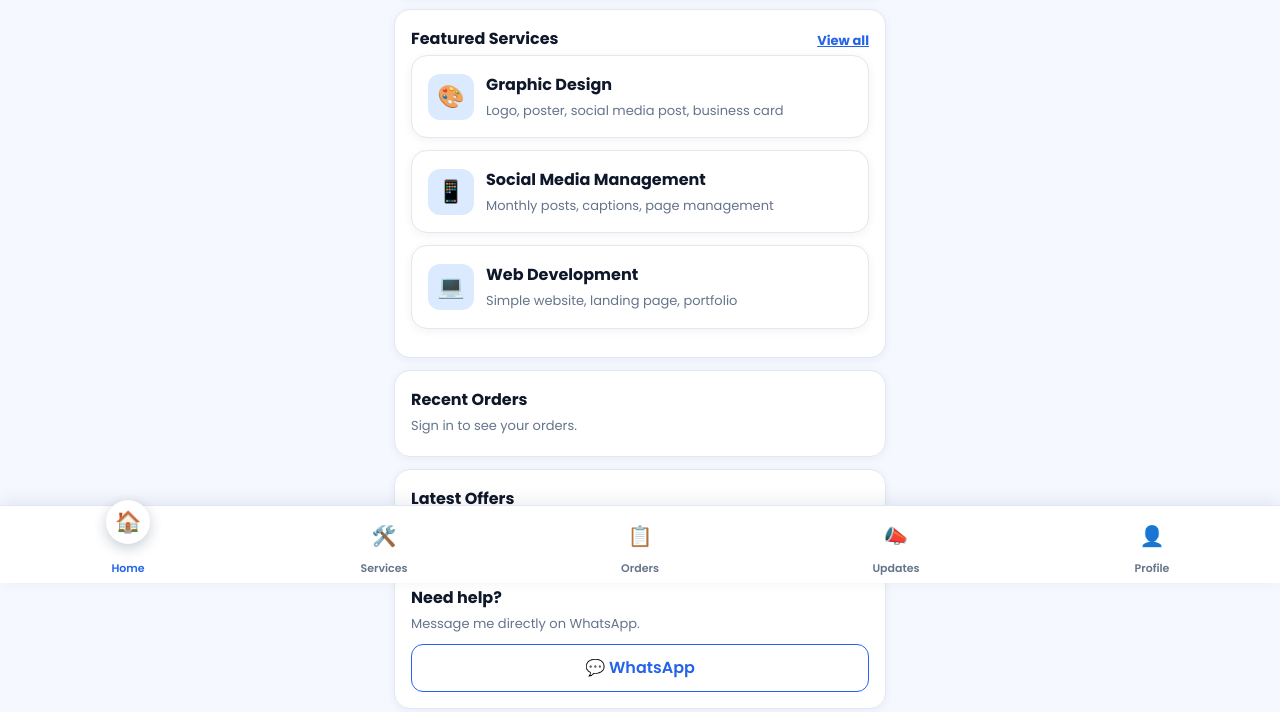
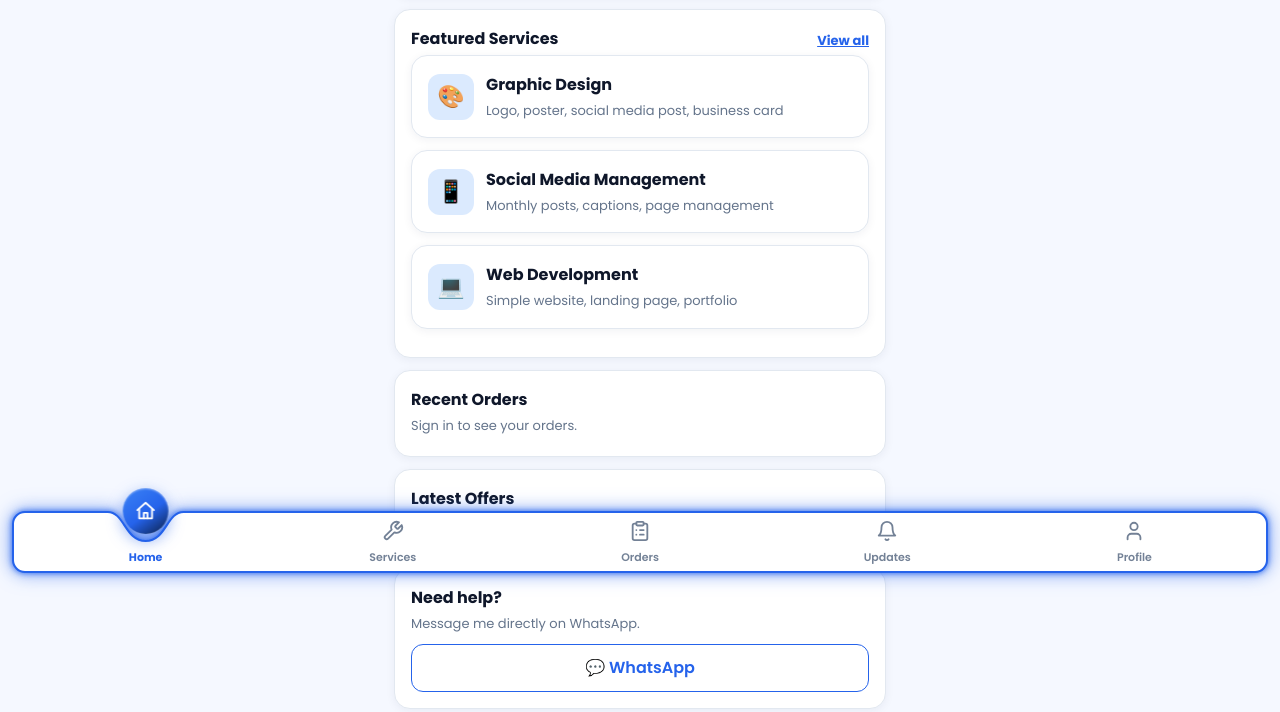
Before and after one commit to ubaidgillstudio-oss/UGS-App, a plain HTML site: page index.html in a window 1280 px wide. Shown: the part 217-929 px from the top of the page. Drawn offline with Linux system fonts and the light colour scheme.

Commit message:
Update index.html

```diff
--- a/index.html
+++ b/index.html
@@ -18,7 +18,7 @@ body{margin:0;background:var(--bg);color:var(--text)}
 #splash{position:fixed;inset:0;z-index:999;background:linear-gradient(160deg,#0B1F46,#1d4ed8);display:flex;flex-direction:column;align-items:center;justify-content:center;color:#fff;transition:opacity .5s}
 #splash img{width:130px;height:130px;border-radius:50%;background:#fff}
 #splash h1{margin:18px 0 6px;font-size:20px;text-align:center}#splash p{margin:0;color:var(--light)}
-.wrap{max-width:520px;margin:auto;padding:14px 14px calc(88px + env(safe-area-inset-bottom))}
+.wrap{max-width:520px;margin:auto;padding:14px 14px calc(108px + env(safe-area-inset-bottom))}
 header{position:sticky;top:0;z-index:50;background:var(--navy);color:#fff;padding:10px 14px;padding-top:calc(10px + env(safe-area-inset-top));display:flex;align-items:center;gap:10px}
 header img{width:38px;height:38px;border-radius:50%;background:#fff}
 header b{font-size:13px}header small{display:block;color:var(--light);font-size:11px}
@@ -43,12 +43,12 @@ textarea{min-height:100px}
 .st{font-size:12px;font-weight:700;padding:3px 10px;border-radius:20px;white-space:nowrap}
 .st-Pending{background:#FEF3C7;color:var(--warn)}.st-Accepted,.st-In\ Progress{background:var(--light);color:var(--blue)}
 .st-Completed{background:#DCFCE7;color:var(--ok)}.st-Cancelled,.st-Rejected{background:#FEE2E2;color:var(--bad)}.st-Need\ More\ Information{background:#FEF3C7;color:var(--warn)}
-nav{position:fixed;bottom:0;left:0;right:0;z-index:100;background:#fff;display:flex;padding-bottom:env(safe-area-inset-bottom)}
-.rope{position:absolute;left:0;top:-26px;width:100%;height:27px;pointer-events:none;z-index:1;overflow:visible}
-nav button{flex:1;border:0;background:none;padding:9px 0 6px;font-size:11px;font-weight:600;color:var(--mut);display:flex;flex-direction:column;align-items:center;gap:3px;min-height:60px;cursor:pointer;position:relative;transition:color .3s}
-nav button span{position:relative;z-index:2;width:42px;height:42px;border-radius:50%;display:grid;place-items:center;font-size:20px;background:transparent;transition:transform .5s cubic-bezier(.34,1.56,.64,1),background .3s,box-shadow .3s}
-nav button.on{color:var(--blue)}
-nav button.on span{transform:translateY(-24px) scale(1.08);background:#fff;box-shadow:0 4px 12px rgba(11,31,70,.22)}
+nav{position:fixed;left:12px;right:12px;bottom:calc(10px + env(safe-area-inset-bottom));z-index:100;display:flex;padding:0 18px;--lift:8px}
+.rope{position:absolute;left:-26px;top:-26px;width:calc(100% + 52px);height:calc(100% + 52px);pointer-events:none;z-index:0;overflow:visible;filter:drop-shadow(0 0 3px rgba(37,99,235,.95)) drop-shadow(0 0 9px rgba(37,99,235,.55))}
+nav button{flex:1;border:0;background:none;padding:8px 0 7px;font-size:11px;font-weight:600;color:var(--mut);display:flex;flex-direction:column;align-items:center;gap:2px;cursor:pointer;position:relative;z-index:1;opacity:.9;transition:color .3s,opacity .3s}
+nav button span{position:relative;width:32px;height:32px;display:grid;place-items:center;font-size:20px;transition:transform .1s ease-in}
+nav button.on{color:var(--blue);opacity:1;font-weight:700}
+nav button.on span{transform:translateY(calc(var(--lift) * -1)) scale(1.1);transition:transform .22s cubic-bezier(.33,1,.68,1) .1s}
 @media (prefers-reduced-motion:reduce){nav button span{transition:none}}
 
 .card,.back{animation:rise .55s cubic-bezier(.2,.8,.2,1) backwards}
@@ -56,7 +56,6 @@ nav button.on span{transform:translateY(-24px) scale(1.08);background:#fff;box-s
 @keyframes rise{from{opacity:0;transform:translateY(26px) scale(.97)}to{opacity:1;transform:none}}
 @keyframes slideR{from{opacity:0;transform:translateX(42px)}to{opacity:1;transform:none}}
 @keyframes lift{0%{transform:translateY(0) scale(.85)}55%{transform:translateY(-31px) scale(1.18)}78%{transform:translateY(-22px) scale(1.04)}100%{transform:translateY(-24px) scale(1.08)}}
-nav button.on span{animation:lift .6s cubic-bezier(.3,.7,.3,1)}
 @media (prefers-reduced-motion:reduce){.card,.back,nav button.on span{animation:none!important}}
 #sending{position:fixed;inset:0;z-index:500;background:rgba(255,255,255,.94);display:flex;flex-direction:column;align-items:center;justify-content:center;overflow:hidden}
 #sending p{color:var(--navy);font-weight:700;margin-top:18px}
@@ -78,7 +77,7 @@ nav button.on span{animation:lift .6s cubic-bezier(.3,.7,.3,1)}
 .tabs button{flex:1;border:0;background:none;padding:11px;border-radius:9px;font-weight:700;color:var(--navy);font-size:15px}
 .tabs button.on{background:var(--blue);color:#fff}
 .err{color:var(--bad);font-size:13px;min-height:18px;margin:8px 0 0}
-.toast{position:fixed;left:50%;bottom:92px;transform:translateX(-50%);background:var(--navy);color:#fff;padding:11px 20px;border-radius:30px;font-size:14px;opacity:0;pointer-events:none;transition:.25s;z-index:400;max-width:90vw;text-align:center}
+.toast{position:fixed;left:50%;bottom:116px;transform:translateX(-50%);background:var(--navy);color:#fff;padding:11px 20px;border-radius:30px;font-size:14px;opacity:0;pointer-events:none;transition:.25s;z-index:400;max-width:90vw;text-align:center}
 .toast.show{opacity:1}
 .tl{border-left:3px solid var(--light);margin:10px 0 0 8px;padding-left:14px}
 .tl div{position:relative;padding:5px 0;font-size:14px;color:var(--mut)}
@@ -88,8 +87,8 @@ nav button.on span{animation:lift .6s cubic-bezier(.3,.7,.3,1)}
 .back{background:none;border:0;color:var(--blue);font-weight:700;font-size:15px;padding:6px 0;cursor:pointer}
 .sum p{display:flex;justify-content:space-between;gap:10px;margin:8px 0;font-size:14px;border-bottom:1px dashed var(--bd);padding-bottom:6px}.sum p b{text-align:right;word-break:break-word}
 html,body{overflow-x:hidden}
-nav{border-top:1px solid var(--bd);box-shadow:0 -4px 16px rgba(11,31,70,.08)}nav button{min-width:0}
-nav button.on span{animation:none!important;transform:translateY(-14px) scale(1.05)}
+nav button{min-width:0}
+nav button.on span{animation:none!important}
 #auth .box{max-width:420px;margin:auto;background:#fff;border:2px solid var(--blue);border-radius:20px;box-shadow:0 0 26px rgba(37,99,235,.3);overflow:hidden;padding:0 20px 22px}
 .ban2{margin:0 -20px 8px;padding:20px 20px 30px;color:#fff;text-align:center;background:linear-gradient(to bottom left,#1d4ed8,#0B1F46);clip-path:polygon(0 0,100% 0,100% 84%,0 100%);transition:clip-path 1s ease}
 #abox.up .ban2{clip-path:polygon(0 0,100% 0,100% 100%,0 84%)}
@@ -123,6 +122,23 @@ nav button.on span{animation:none!important;transform:translateY(-14px) scale(1.
 .bl{animation:bl .9s 5.9s ease-out forwards}@keyframes bl{0%{opacity:1}100%{opacity:0;transform:translate(var(--x),var(--y))}}
 .ring{transform-origin:245px 40px;animation:rg .7s 5.9s ease-out forwards}@keyframes rg{0%{opacity:.8;transform:scale(.2)}100%{opacity:0;transform:scale(3)}}
 @media (prefers-reduced-motion:reduce){#scene *,.play .animation{animation:none!important}}
+
+/* ===== notch nav: white bar with a curved cut-out and a floating blue bubble ===== */
+nav{height:62px;padding:0 10px}
+nav button{justify-content:flex-end;padding:0 0 7px}
+nav button span{width:32px;height:32px;transition:opacity .25s,transform .25s}
+nav button span svg{width:22px;height:22px}
+nav button.on span{opacity:0;transform:scale(.4)!important;animation:none!important}
+.bub{position:absolute;left:0;top:-23px;width:46px;height:46px;border-radius:50%;z-index:2;pointer-events:none;display:grid;place-items:center;color:#fff;
+ background:linear-gradient(145deg,#3b82f6,#2563EB 55%,#0B1F46);box-shadow:0 6px 16px rgba(37,99,235,.55),inset 0 1px 2px rgba(255,255,255,.45);will-change:transform}
+.bub i{display:grid;place-items:center;font-style:normal}
+.bub svg{width:22px;height:22px}
+.bub i.pop{animation:bubpop .38s cubic-bezier(.34,1.56,.64,1)}
+.bub::after{content:"";position:absolute;inset:0;border-radius:50%;border:2px solid #60a5fa;opacity:0}
+.bub.bpulse::after{animation:bubring .6s ease-out}
+@keyframes bubpop{0%{transform:scale(.3) rotate(-120deg);opacity:0}100%{transform:none;opacity:1}}
+@keyframes bubring{0%{transform:scale(1);opacity:.8}100%{transform:scale(2);opacity:0}}
+@media (prefers-reduced-motion:reduce){.bub i.pop,.bub.bpulse::after{animation:none}}
 </style>
 </head>
 <body>
@@ -221,12 +237,13 @@ nav button.on span{animation:none!important;transform:translateY(-14px) scale(1.
 
 </main>
 
-<nav>
-  <button data-go="home" class="on"><span>🏠</span>Home</button>
-  <button data-go="services"><span>🛠️</span>Services</button>
-  <button data-go="orders"><span>📋</span>Orders</button>
-  <button data-go="offers"><span>📣</span>Updates</button>
-  <button data-go="profile"><span>👤</span>Profile</button>
+<nav><svg class="rope" id="rope" aria-hidden="true"><path id="ropeShape" fill="#fff" stroke="#2563EB" stroke-width="2" stroke-linejoin="round"/></svg>
+  <div class="bub" id="bub" aria-hidden="true"><i id="bubIco"></i></div>
+  <button data-go="home" class="on"><span><svg viewBox="0 0 24 24" fill="none" stroke="currentColor" stroke-width="2" stroke-linecap="round" stroke-linejoin="round"><path d="M3 11l9-8 9 8"/><path d="M5 10v10h14V10"/><path d="M10 20v-6h4v6"/></svg></span>Home</button>
+  <button data-go="services"><span><svg viewBox="0 0 24 24" fill="none" stroke="currentColor" stroke-width="2" stroke-linecap="round" stroke-linejoin="round"><path d="M14.7 6.3a1 1 0 0 0 0 1.4l1.6 1.6a1 1 0 0 0 1.4 0l3.77-3.77a6 6 0 0 1-7.94 7.94l-6.91 6.91a2.12 2.12 0 0 1-3-3l6.91-6.91a6 6 0 0 1 7.94-7.94l-3.76 3.76z"/></svg></span>Services</button>
+  <button data-go="orders"><span><svg viewBox="0 0 24 24" fill="none" stroke="currentColor" stroke-width="2" stroke-linecap="round" stroke-linejoin="round"><rect x="8" y="2" width="8" height="4" rx="1"/><path d="M16 4h2a2 2 0 0 1 2 2v14a2 2 0 0 1-2 2H6a2 2 0 0 1-2-2V6a2 2 0 0 1 2-2h2"/><path d="M12 11h4M12 16h4M8 11h.01M8 16h.01"/></svg></span>Orders</button>
+  <button data-go="offers"><span><svg viewBox="0 0 24 24" fill="none" stroke="currentColor" stroke-width="2" stroke-linecap="round" stroke-linejoin="round"><path d="M6 8a6 6 0 0 1 12 0c0 7 3 9 3 9H3s3-2 3-9"/><path d="M10.3 21a1.94 1.94 0 0 0 3.4 0"/></svg></span>Updates</button>
+  <button data-go="profile"><span><svg viewBox="0 0 24 24" fill="none" stroke="currentColor" stroke-width="2" stroke-linecap="round" stroke-linejoin="round"><path d="M19 21v-2a4 4 0 0 0-4-4H9a4 4 0 0 0-4 4v2"/><circle cx="12" cy="7" r="4"/></svg></span>Profile</button>
 </nav>
 <div id="sending" class="hide"><div class="plane">✈️</div><p>Sending your order</p><div class="dots"><i></i><i></i><i></i></div></div>
 <div id="scene" class="hide"><button id="scSkip" class="btn ghost">Skip</button>
@@ -319,7 +336,7 @@ function setMode(m){mode=m;$('tIn').classList.toggle('on',m==='in');$('tUp').cla
   $('authSub').textContent=m==='in'?'Sign in to continue':'Sign up to place orders';$('aErr').textContent='';$('fgtBox').classList.toggle('hide',m==='up');
   const b=$('abox');b.classList.toggle('up',m==='up');b.style.setProperty('--dx',m==='up'?'-40px':'40px');
   b.querySelectorAll('.animation').forEach((e,i)=>e.style.setProperty('--i',i));b.classList.remove('play');void b.offsetWidth;b.classList.add('play');pwCheck()}
-function openAuth(){const a=$('auth');a.style.top=document.querySelector('header').offsetHeight+'px';a.style.bottom=document.querySelector('nav').offsetHeight+'px';a.classList.remove('hide');$('aSkip').classList.toggle('hide',CONFIG.loginRequiredEverywhere);setMode(mode)}
+function openAuth(){const a=$('auth');a.style.top=document.querySelector('header').offsetHeight+'px';a.style.bottom=(innerHeight-document.querySelector('nav').getBoundingClientRect().top+14)+'px';a.classList.remove('hide');$('aSkip').classList.toggle('hide',CONFIG.loginRequiredEverywhere);setMode(mode)}
 $('tIn').onclick=()=>setMode('in');$('tUp').onclick=()=>setMode('up');
 $('aSkip').onclick=()=>{$('auth').classList.add('hide');pendingView=null;go('home')};
 $('aGo').onclick=async()=>{
@@ -430,7 +447,32 @@ $('waBtn1').onclick=$('waBtn2').onclick=()=>wa('Assalam-o-Alaikum Ubaid Gill Ser
 let ac;function click(){try{ac=ac||new(window.AudioContext||window.webkitAudioContext)();const o=ac.createOscillator(),g=ac.createGain();o.type='sine';o.frequency.setValueAtTime(900,ac.currentTime);o.frequency.exponentialRampToValueAtTime(500,ac.currentTime+.07);g.gain.setValueAtTime(.12,ac.currentTime);g.gain.exponentialRampToValueAtTime(.001,ac.currentTime+.09);o.connect(g);g.connect(ac.destination);o.start();o.stop(ac.currentTime+.1);navigator.vibrate&&navigator.vibrate(8)}catch{}}
 document.addEventListener('click',e=>{if(e.target.closest('button'))click()},true);
 
-function moveRope(){}
+/* notch nav: the cut-out and the blue bubble travel together to the tapped tab; bubble hops, then lands with a ring pulse */
+let rx=null,rh=1,raf,curBtn=null;
+const NOTCH_S=38,NOTCH_D=29,G=26; /* notch half-width / depth in px; G = SVG gutter (matches .rope in CSS) */
+function ropePath(x,h){const n=$('rope').parentNode,W=n.clientWidth,H=n.clientHeight,L=G+1,R=G+W-1,T=G+1,B=G+H-1,r=Math.min(12,(H-2)/2),cx=x+G,
+  S=Math.max(30,Math.min(NOTCH_S,cx-L-r,R-r-cx)),d=NOTCH_D*h,t=T+d;
+  return`M${L+r} ${T}H${cx-S}C${cx-S*.55} ${T} ${cx-S*.55} ${t} ${cx} ${t}C${cx+S*.55} ${t} ${cx+S*.55} ${T} ${cx+S} ${T}H${R-r}A${r} ${r} 0 0 1 ${R} ${T+r}V${B-r}A${r} ${r} 0 0 1 ${R-r} ${B}H${L+r}A${r} ${r} 0 0 1 ${L} ${B-r}V${T+r}A${r} ${r} 0 0 1 ${L+r} ${T}Z`}
+function drawRope(jump,sq){$('ropeShape').setAttribute('d',ropePath(rx,rh));
+  $('bub').style.transform=`translate(${rx-23}px,${-(jump||0)}px) scale(${1+(sq||0)*.12},${1-(sq||0)*.12})`}
+function setBubIcon(b,anim){const i=$('bubIco');i.innerHTML=b.querySelector('span').innerHTML;
+  if(anim){i.classList.remove('pop');void i.offsetWidth;i.classList.add('pop')}}
+const easeBack=t=>{const c1=1.45,c3=c1+1;return 1+c3*Math.pow(t-1,3)+c1*Math.pow(t-1,2)}; /* slight overshoot, like a spring */
+function moveRope(){const b=document.querySelector('nav button.on');if(!b)return;
+  const n=b.parentNode.getBoundingClientRect(),r=b.getBoundingClientRect(),to=r.left-n.left+r.width/2;cancelAnimationFrame(raf);
+  const same=curBtn===b;
+  if(rx===null||rx===to||same||matchMedia('(prefers-reduced-motion:reduce)').matches){rx=to;rh=1;curBtn=b;setBubIcon(b,false);return drawRope()}
+  const from=rx,D=520,t0=performance.now();let swapped=false;curBtn=b;
+  (function step(now){const k=Math.min(1,(now-t0)/D);
+    rx=from+(to-from)*easeBack(k);
+    rh=1-.4*Math.sin(Math.PI*Math.min(1,k*1.1));            /* cut-out shallows while travelling */
+    const jump=Math.sin(Math.PI*k)*16;                       /* bubble hops over */
+    const sq=k>.8?Math.sin((k-.8)/.2*Math.PI)*(1-k):0;       /* tiny squash on landing */
+    if(!swapped&&k>.4){swapped=true;setBubIcon(b,true)}
+    drawRope(jump,sq);
+    if(k<1)raf=requestAnimationFrame(step);
+    else{rx=to;rh=1;drawRope();const bb=$('bub');bb.classList.remove('bpulse');void bb.offsetWidth;bb.classList.add('bpulse')}})(t0)}
+addEventListener('resize',()=>{rx=null;curBtn=null;moveRope()});addEventListener('load',()=>{rx=null;curBtn=null;moveRope()});
 /* order success animation */
 function celebrate(){const c=['#2563EB','#0B1F46','#60A5FA','#16A34A','#DBEAFE'];let h='<svg class="ck" viewBox="0 0 52 52"><circle cx="26" cy="26" r="24"/><path d="M15 27l8 8 15-17"/></svg>';
   for(let i=0;i<18;i++){const a=i/18*6.283,d=50+Math.random()*30;h+=`<i class="cf" style="--x:${Math.cos(a)*d}px;--y:${Math.sin(a)*d}px;background:${c[i%5]}"></i>`}
```
